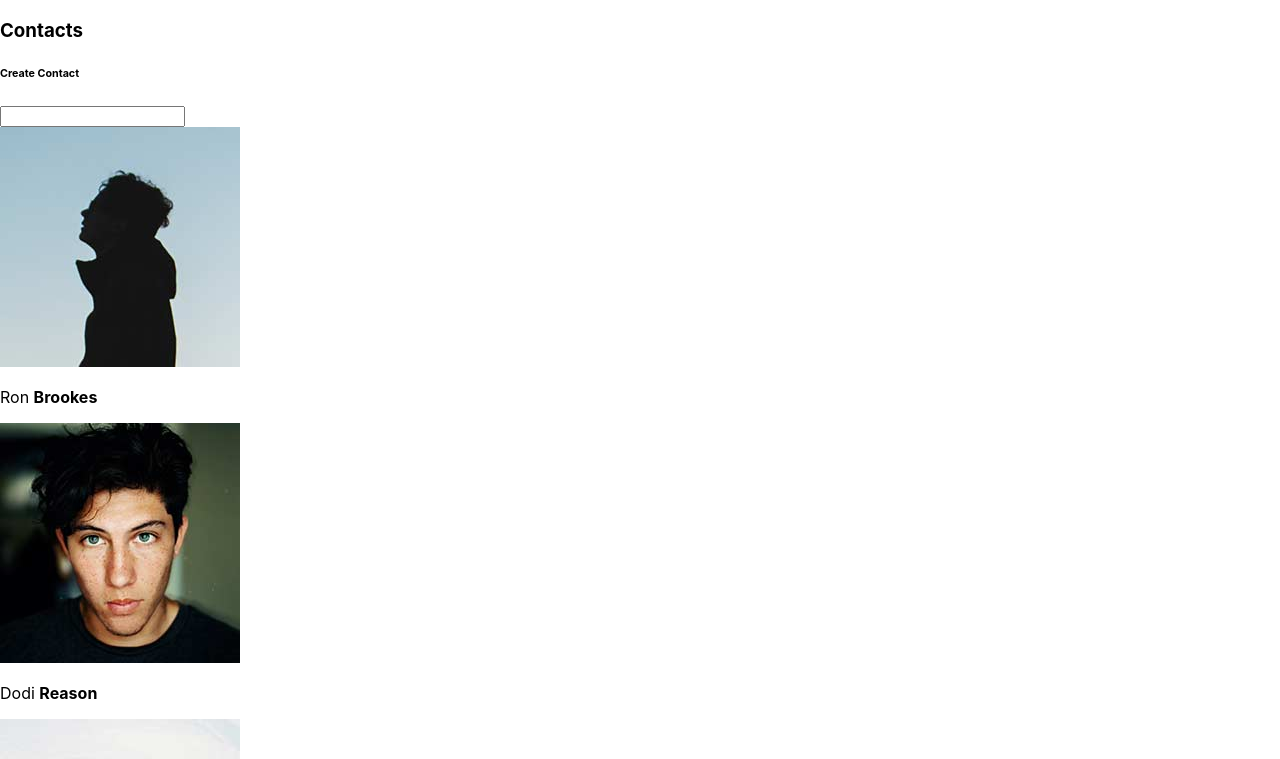
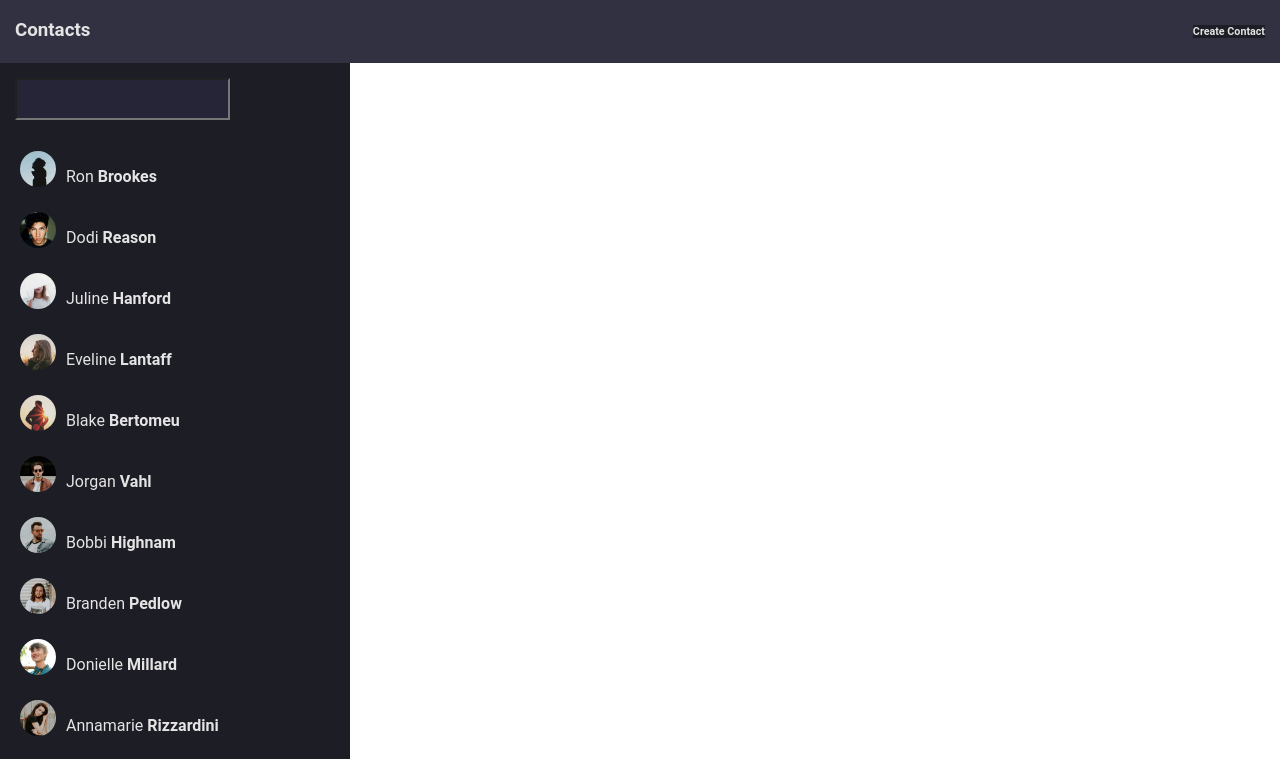
Before and after one commit to fgsumer/homework, a React (Create React App) app in the folder contacts/: page / in a window 1280 px wide. Shown: the top 759 px of the page. Built offline with nearby package versions, Linux system fonts and the light colour scheme.

Commit message:
add css and install font awesome

```diff
--- a/contacts/package.json
+++ b/contacts/package.json
@@ -3,6 +3,8 @@
   "version": "0.1.0",
   "private": true,
   "dependencies": {
+    "@fortawesome/fontawesome-svg-core": "^1.2.29",
+    "@fortawesome/react-fontawesome": "^0.1.11",
     "@testing-library/jest-dom": "^4.2.4",
     "@testing-library/react": "^9.3.2",
     "@testing-library/user-event": "^7.1.2",
--- a/contacts/src/App.css
+++ b/contacts/src/App.css
@@ -1,3 +1,48 @@
 * {
   box-sizing: border-box;
+  color: #e4e4e4;
+  font-family: 'Roboto', sans-serif;
 }
+header {
+  background: #323142;
+  display: flex;
+  flex-direction: row;
+  justify-content: space-between;
+  padding: 0 15px;
+  color: #e4e4e4;
+}
+h6 {
+  background-color: #1d1d25;
+}
+.sidebar {
+  position: absolute;
+  width: 350px;
+  height: 100vh;
+  overflow-y: scroll;
+  left: 0px;
+  background-color: #1d1d25;
+}
+.search {
+  background: #262537;
+  height: 42px;
+  margin: 15px 15px;
+  display: flex;
+  flex-direction: row;
+  /* align-items: center; */
+  padding: 0 10px;
+}
+.contactlist {
+  display: flex;
+  flex-direction: row;
+  padding-top: 1rem;
+}
+.icon {
+  border-radius: 100%;
+  width: 36px;
+  height: 36px;
+  margin-left: 20px;
+  margin-right: 10px;
+}
+p {
+  margin-bottom: 10px;
+}
```
Also changed, not shown: 1 other file (tests, documents, lock files or other folders).
